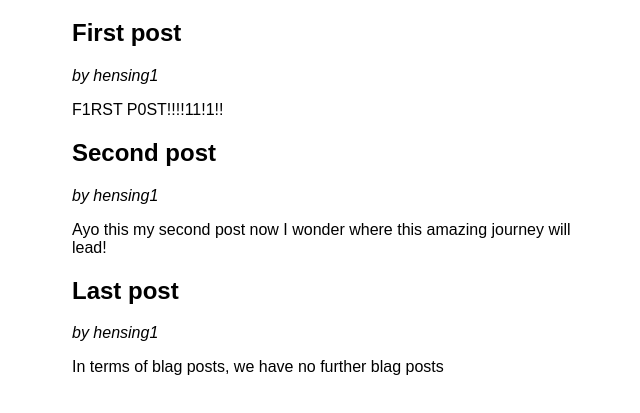
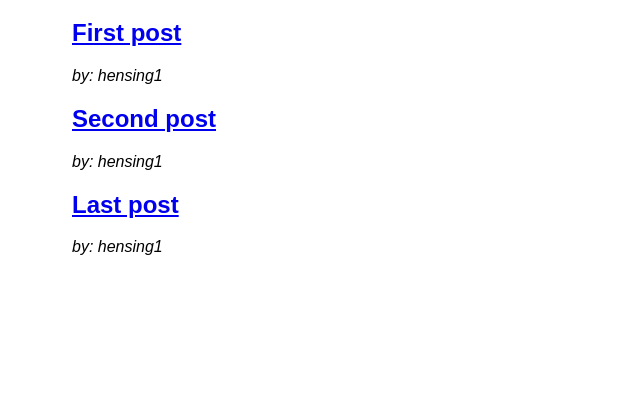
Before and after one commit to henry-dv/hello-gatsby, a Gatsby site: page /blag in a window 1280 px wide. Shown: the part 157-570 px from the top of the page, without its empty margins (318-958 px from the left). Built offline with nearby package versions, Linux system fonts and the light colour scheme; Gatsby itself is replaced by a stand-in of ours.

Commit message:
dynamic pages wow

```diff
--- a/src/components/layout.module.css
+++ b/src/components/layout.module.css
@@ -23,3 +23,6 @@
     font-weight: 700;
     margin: 3rem 0;
 }
+h2 Link {
+    color: black;
+}
--- a/src/pages/blag.js
+++ /dev/null
@@ -1,48 +0,0 @@
-import * as React from 'react'
-import Layout from '../components/layout'
-import CustomTitle from '../components/customTitle'
-import { graphql } from 'gatsby'
-import { StaticImage } from 'gatsby-plugin-image'
-
-const BlagPage = ({data}) => {
-    return(
-        <Layout pageTitle="blag posts">
-            {
-                data.allMdx.nodes.length === 0 ?
-                (
-                    <div>
-                        <p>Here's where I'd put my blag posts...</p>
-                        <StaticImage src="../images/angry_man.jpg" />
-                    </div>
-                ) :
-                data.allMdx.nodes.map(node => (
-                    <article key={node.id}>
-                        <h2>{node.frontmatter.title}</h2>
-                        <p><i>by {node.frontmatter.author}</i></p>
-                        <p>{node.excerpt}</p>
-                    </article>
-                ))
-            }
-        </Layout>
-    )
-}
-
-export const query = graphql`
-  query {
-    allMdx(sort: {fields: frontmatter___number}) {
-      nodes {
-        frontmatter {
-          author
-          title
-        }
-        id
-        excerpt
-      }
-    }
-  }
-
-`
-
-export const Head = () => <CustomTitle title="Blag" />
-
-export default BlagPage
--- /dev/null
+++ b/src/pages/blag/index.js
@@ -0,0 +1,52 @@
+import * as React from 'react'
+import Layout from '../../components/layout'
+import CustomTitle from '../../components/customTitle'
+import { Link, graphql } from 'gatsby'
+import { StaticImage } from 'gatsby-plugin-image'
+
+const BlagPage = ({ data }) => {
+  return (
+    <Layout pageTitle="blag posts">
+      {
+        data.allMdx.nodes.length === 0 ?
+          (
+            <div>
+              <p>Here's where I'd put my blag posts...</p>
+              <StaticImage src="../../images/angry_man.jpg" />
+            </div>
+          ) :
+          data.allMdx.nodes.map(node => (
+            <article>
+              <h2>
+                <Link to={`blag/${node.frontmatter.slug}`}>
+                  {node.frontmatter.title}
+                </Link>
+              </h2>
+              <p><i>by: {node.frontmatter.author}</i></p>
+            </article>
+          ))
+      }
+    </Layout>
+  )
+}
+
+export const query = graphql`
+  query {
+    allMdx(sort: {fields: frontmatter___number}) {
+      nodes {
+        frontmatter {
+          author
+          title
+          slug
+        }
+        id
+        excerpt
+      }
+    }
+  }
+
+`
+
+export const Head = () => <CustomTitle title="Blag" />
+
+export default BlagPage
```
Also changed, not shown: src/pages/blag/{mdx.frontmatter__slug}.js (added, +28 -0 lines).
